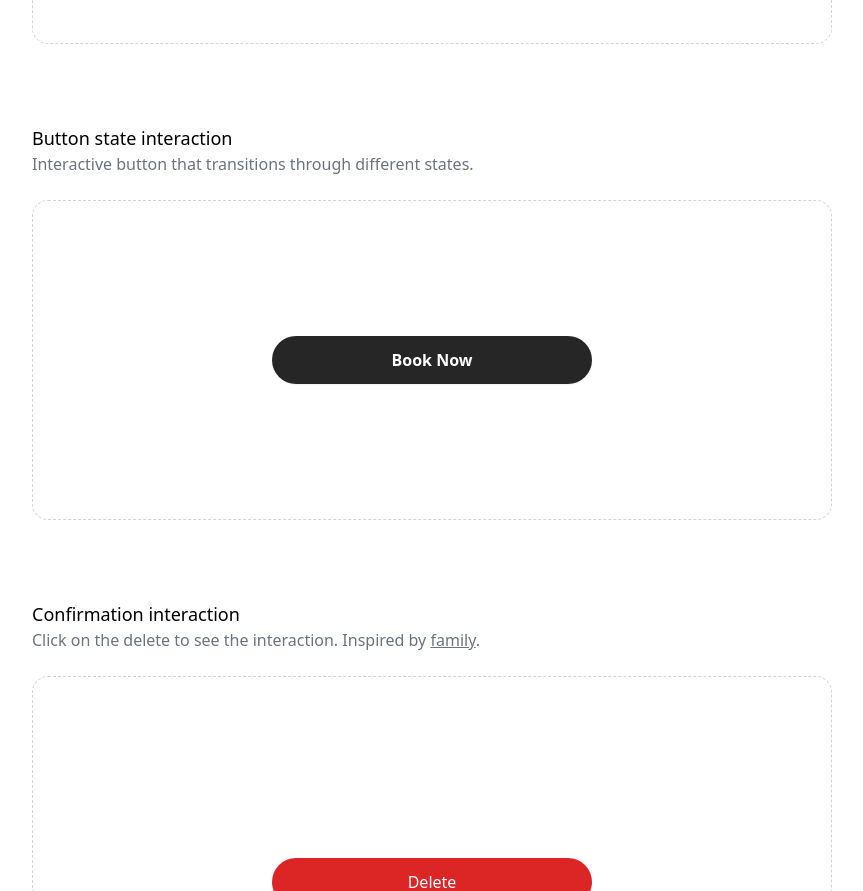
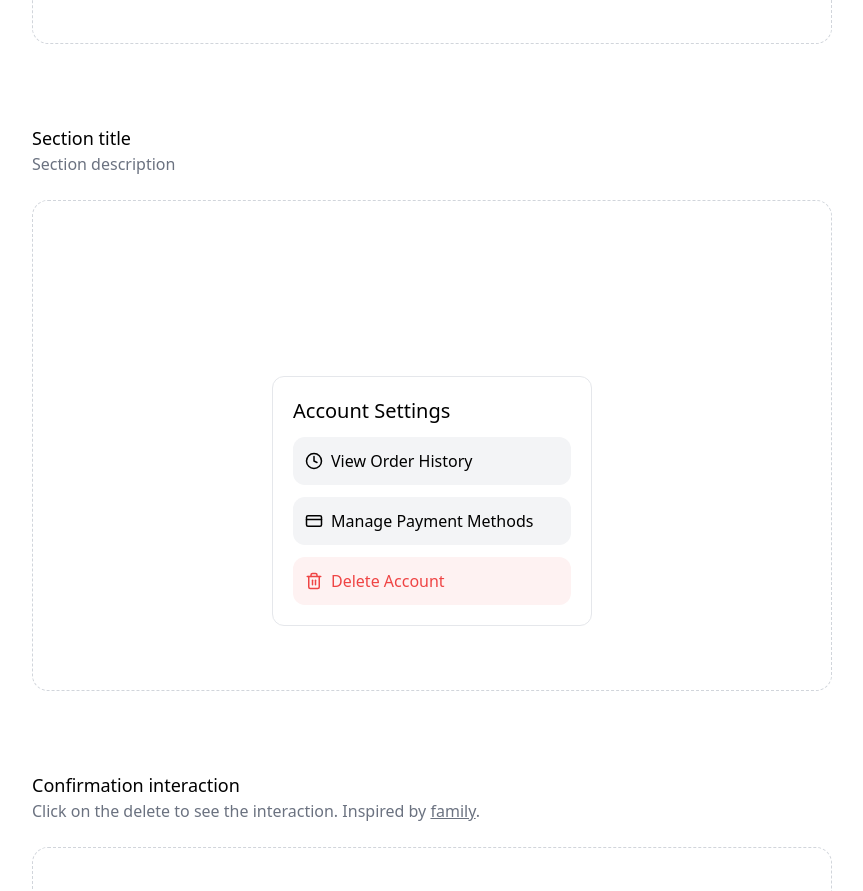
Before and after one commit to casicodes/portfolio, a React (Vite) app: page / in a window 1280 px wide. Shown: the part 640-1531 px from the top of the page, without its empty margins (208-1071 px from the left). Built offline with nearby package versions, Linux system fonts and the light colour scheme.

Commit message:
Add multilevelaction interaction

```diff
--- a/src/App.jsx
+++ b/src/App.jsx
@@ -4,7 +4,8 @@ import ContextMenu from "./component/ContextMenu/ContextMenu";
 import TabsTransition from "./component/TabsTransition/TabsTransition";
 import MicroAnimation from "./component/MicroAnimation/MicroAnimation";
 import CardStack from "./component/CardStack/CardStack";
-import ButtonState from "./component/ButtonState/ButtonState";
+import MultiLevelAction from "./component/MultiLevelAction/MultiLevelAction";
+// import ButtonState from "./component/ButtonState/ButtonState";
 import NewTab from "./component/NewTab/NewTab";
 import SheetAnimation from "./component/SheetAnimation/SheetAnimation";
 import Footer from "./Footer";
@@ -14,7 +15,8 @@ function App() {
     <div className="main-wrapper flex flex-col py-8 gap-20 text-left">
       <PageTitle />
       <ContextMenu />
-      <ButtonState />
+      <MultiLevelAction />
+      {/* <ButtonState /> */}
       <SheetAnimation />
       <CardStack />
       <TabsTransition />
--- a/src/component/ButtonState/ButtonState.jsx
+++ b/src/component/ButtonState/ButtonState.jsx
@@ -1,25 +1,9 @@
 import { useState } from "react";
 import { motion, AnimatePresence } from "framer-motion";
-import {
-  X,
-  PawPrint,
-  UtensilsCrossed,
-  Thermometer,
-  Loader2,
-  Check,
-} from "lucide-react";
-import house from "../../assets/house.jpg";
+import { Loader2, Check } from "lucide-react";
 
 function ButtonState() {
-  const [active, setActive] = useState(false);
   const [buttonState, setButtonState] = useState("idle");
-
-  const Ameneties = [
-    { name: "Pet Friendly", icon: <PawPrint strokeWidth={1.5} /> },
-    { name: "Kitchen", icon: <UtensilsCrossed strokeWidth={1.5} /> },
-    { name: "Heating", icon: <Thermometer strokeWidth={1.5} /> },
-    // { name: "Hot water", icon: <Bath strokeWidth={1.5} /> },
-  ];
 
   function handleClick() {
     setButtonState("loading");
@@ -42,7 +26,7 @@ function ButtonState() {
       </div>
       <div className="playground-area rounded-2xl min-h-80 bg-white border-dashed border border-gray-300 gap-4 flex flex-col items-center justify-center">
         <AnimatePresence>
-          <motion.div className="w-[320px] rounded-xl relative">
+          <motion.div className="rounded-xl relative">
             <motion.button
               className={`
                       ${
@@ -54,7 +38,7 @@ function ButtonState() {
                           ? "bg-emerald-600 text-emerald-50"
                           : "bg-neutral-800"
                       }
-                     font-semibold flex gap-1 items-center justify-center rounded-full px-3 h-[48px] leading-4 shadow-sm w-full
+                     font-semibold flex gap-1 items-center justify-center rounded-full px-5 h-[48px] leading-4 shadow-sm w-full
                       ${
                         buttonState === "loading"
                           ? "text-neutral-800"
@@ -65,20 +49,22 @@ function ButtonState() {
             >
               {buttonState === "idle" && "Book Now"}
               {buttonState === "loading" && (
-                <motion.span className="relative flex gap-1 items-center">
+                <motion.span className="relative flex gap-2 items-center">
                   <motion.span
                     initial={{
-                      x: 15,
+                      x: 20,
+                      scale: 0.85,
                     }}
                     animate={{
                       x: 0,
+                      scale: 1,
                     }}
                   >
-                    <Loader2 size={20} className="animate-spin" />
+                    <Loader2 size={24} className="animate-spin" />
                   </motion.span>
                   <motion.span
                     initial={{
-                      x: -15,
+                      x: -30,
                     }}
                     animate={{
                       x: 0,
@@ -87,10 +73,10 @@ function ButtonState() {
                       type: "spring",
                       duration: 0.3,
                       stiffness: 300,
-                      damping: 15,
+                      damping: 18,
                     }}
                   >
-                    Verifying
+                    Verifying transaction
                   </motion.span>
                 </motion.span>
               )}
@@ -98,17 +84,17 @@ function ButtonState() {
                 <motion.span className="flex gap-1 items-center">
                   <motion.span
                     initial={{
-                      x: -15,
+                      x: -30,
                     }}
                     animate={{
                       x: 0,
                     }}
                   >
-                    <Check className="inline" size={20} />
+                    <Check className="inline" size={24} />
                   </motion.span>
                   <motion.span
                     initial={{
-                      x: 15,
+                      x: 30,
                     }}
                     animate={{
                       x: 0,
@@ -117,7 +103,7 @@ function ButtonState() {
                       type: "spring",
                       duration: 0.3,
                       stiffness: 300,
-                      damping: 15,
+                      damping: 18,
                     }}
                   >
                     Booking Confirmed
--- /dev/null
+++ b/src/component/MultiLevelAction/MultiLevelAction.jsx
@@ -0,0 +1,242 @@
+import { AnimatePresence, motion } from "framer-motion";
+import { useState } from "react";
+import { Utensils, Clock, CreditCard, Trash2 } from "lucide-react";
+const ctas = [
+  {
+    label: "View Order History",
+    icon: <Clock size={18} />,
+    step: "orderHistory",
+  },
+  {
+    label: "Manage Payment Methods",
+    icon: <CreditCard size={18} />,
+    step: "paymentMethods",
+  },
+  {
+    label: "Delete Account",
+    icon: <Trash2 size={18} />,
+    step: "deleteAccount",
+  },
+];
+
+const containerVariants = {
+  hidden: { opacity: 0 },
+  visible: {
+    opacity: 1,
+    transition: {
+      staggerChildren: 0.09,
+      delayChildren: 0.09,
+    },
+  },
+};
+
+const buttonVariants = {
+  hidden: { opacity: 0, y: 8 },
+  visible: {
+    opacity: 1,
+    y: 0,
+    transition: {
+      type: "spring",
+      duration: 0.3,
+      bounce: 0,
+    },
+  },
+};
+
+const OrderHistoryStep = ({ onBack }) => (
+  <motion.div
+    layoutId="container"
+    transition={{ type: "spring", duration: 0.3, bounce: 0 }}
+    className="flex flex-col gap-5 bg-white p-5 rounded-xl w-[320px] border"
+  >
+    <Clock size={28} />
+    <div>
+      <p className="text-xl font-medium mb-1">Order History</p>
+      <p className="text-gray-500 leading-5">
+        View your past orders and reorder your favorites with ease.
+      </p>
+    </div>
+    <hr />
+    <ul>
+      <li className="text-gray-500 flex items-center gap-2 text-sm mb-2">
+        <Utensils size={16} /> See detailed order information
+      </li>
+      <li className="text-gray-500 flex items-center gap-2 text-sm mb-2">
+        <Clock size={16} /> Track delivery times
+      </li>
+      <li className="text-gray-500 flex items-center gap-2 text-sm mb-2">
+        <CreditCard size={16} /> Review past expenses
+      </li>
+    </ul>
+    <div className="flex gap-3">
+      <motion.button
+        whileTap={{ scale: 0.95 }}
+        className="py-3 rounded-xl bg-gray-100 grow"
+        onClick={onBack}
+      >
+        Back
+      </motion.button>
+      <motion.button
+        whileTap={{ scale: 0.95 }}
+        className="py-3 rounded-xl bg-blue-500 text-white grow"
+      >
+        View Orders
+      </motion.button>
+    </div>
+  </motion.div>
+);
+
+const PaymentMethodsStep = ({ onBack }) => (
+  <motion.div
+    layoutId="container"
+    transition={{ type: "spring", duration: 0.3, bounce: 0 }}
+    className="flex flex-col gap-5 bg-white p-5 rounded-xl w-[320px] border"
+  >
+    <CreditCard size={28} />
+    <div>
+      <p className="text-xl font-medium mb-1">Payment Methods</p>
+      <p className="text-gray-500 leading-5">
+        Manage your payment options for quick and easy checkout.
+      </p>
+    </div>
+    <hr />
+    <ul>
+      <li className="text-gray-500 flex items-center gap-2 text-sm mb-2">
+        <CreditCard size={16} /> Add or remove credit cards
+      </li>
+      <li className="text-gray-500 flex items-center gap-2 text-sm mb-2">
+        <Utensils size={16} /> Set default payment method
+      </li>
+      <li className="text-gray-500 flex items-center gap-2 text-sm mb-2">
+        <Clock size={16} /> Update billing information
+      </li>
+    </ul>
+    <div className="flex gap-3">
+      <motion.button
+        whileTap={{ scale: 0.95 }}
+        className="py-3 rounded-xl bg-gray-100 grow"
+        onClick={onBack}
+      >
+        Back
+      </motion.button>
+      <motion.button
+        whileTap={{ scale: 0.95 }}
+        className="py-3 rounded-xl bg-blue-500 text-white grow"
+      >
+        Manage
+      </motion.button>
+    </div>
+  </motion.div>
+);
+
+const DeleteAccountStep = ({ onBack }) => (
+  <motion.div
+    layoutId="container"
+    transition={{ type: "spring", duration: 0.3, bounce: 0 }}
+    className="flex flex-col gap-5 bg-white p-5 rounded-xl w-[320px] border"
+  >
+    <Trash2 size={28} />
+    <div>
+      <p className="text-xl font-medium mb-1">Delete Account</p>
+      <p className="text-gray-500 leading-5">
+        We're sorry to see you go. Are you sure you want to delete your account?
+      </p>
+    </div>
+    <hr />
+    <ul>
+      <li className="text-gray-500 flex items-center gap-2 text-sm mb-2">
+        <Trash2 size={16} /> All your data will be deleted
+      </li>
+      <li className="text-gray-500 flex items-center gap-2 text-sm mb-2">
+        <Clock size={16} /> Order history will be lost
+      </li>
+      <li className="text-gray-500 flex items-center gap-2 text-sm mb-2">
+        <CreditCard size={16} /> Card details will be removed
+      </li>
+    </ul>
+    <div className="flex gap-3">
+      <motion.button
+        whileTap={{ scale: 0.95 }}
+        className="py-3 rounded-xl bg-gray-100 grow"
+        onClick={onBack}
+      >
+        Cancel
+      </motion.button>
+      <motion.button
+        whileTap={{ scale: 0.95 }}
+        className="py-3 rounded-xl bg-red-500 text-white grow"
+      >
+        Delete Account
+      </motion.button>
+    </div>
+  </motion.div>
+);
+function MultiLevelAction() {
+  const [currentStep, setCurrentStep] = useState(null);
+
+  const handleStepChange = (step) => {
+    setCurrentStep(step);
+  };
+
+  const handleBack = () => {
+    setCurrentStep(null);
+  };
+  return (
+    <div className="playground flex flex-col gap-6">
+      <div className="playground-desc">
+        <h1 className="text-lg">Section title</h1>
+        <p className="font-light text-gray-500">Section description</p>
+      </div>
+      <div className="playground-area rounded-2xl h-[491px] bg-white border-dashed border border-gray-300 gap-4 flex flex-col items-center justify-end">
+        <AnimatePresence>
+          <div className="flex items-center justify-center">
+            <div className="flex items-end ">
+              {currentStep === null ? (
+                <motion.div
+                  layoutId="container"
+                  transition={{ type: "spring", duration: 0.3, bounce: 0 }}
+                  className="flex flex-col gap-3 bg-white p-5 rounded-xl w-[320px] border"
+                >
+                  <p className="text-xl font-medium relative">
+                    Account Settings
+                  </p>
+                  <motion.div
+                    variants={containerVariants}
+                    initial="hidden"
+                    animate="visible"
+                    className="flex flex-col gap-3"
+                  >
+                    {ctas.map((el, i) => (
+                      <motion.button
+                        key={i}
+                        variants={buttonVariants}
+                        layout
+                        whileTap={{ scale: 0.95 }}
+                        className={`${
+                          i === 2
+                            ? "bg-red-50 text-red-500 hover:bg-red-100"
+                            : "bg-gray-100"
+                        } flex items-center gap-2  hover:bg-gray-200 py-3 px-3 rounded-xl `}
+                        onClick={() => handleStepChange(el.step)}
+                      >
+                        {el.icon} {el.label}
+                      </motion.button>
+                    ))}
+                  </motion.div>
+                </motion.div>
+              ) : currentStep === "orderHistory" ? (
+                <OrderHistoryStep onBack={handleBack} />
+              ) : currentStep === "paymentMethods" ? (
+                <PaymentMethodsStep onBack={handleBack} />
+              ) : (
+                <DeleteAccountStep onBack={handleBack} />
+              )}
+            </div>
+          </div>
+        </AnimatePresence>
+      </div>
+    </div>
+  );
+}
+
+export default MultiLevelAction;
```
